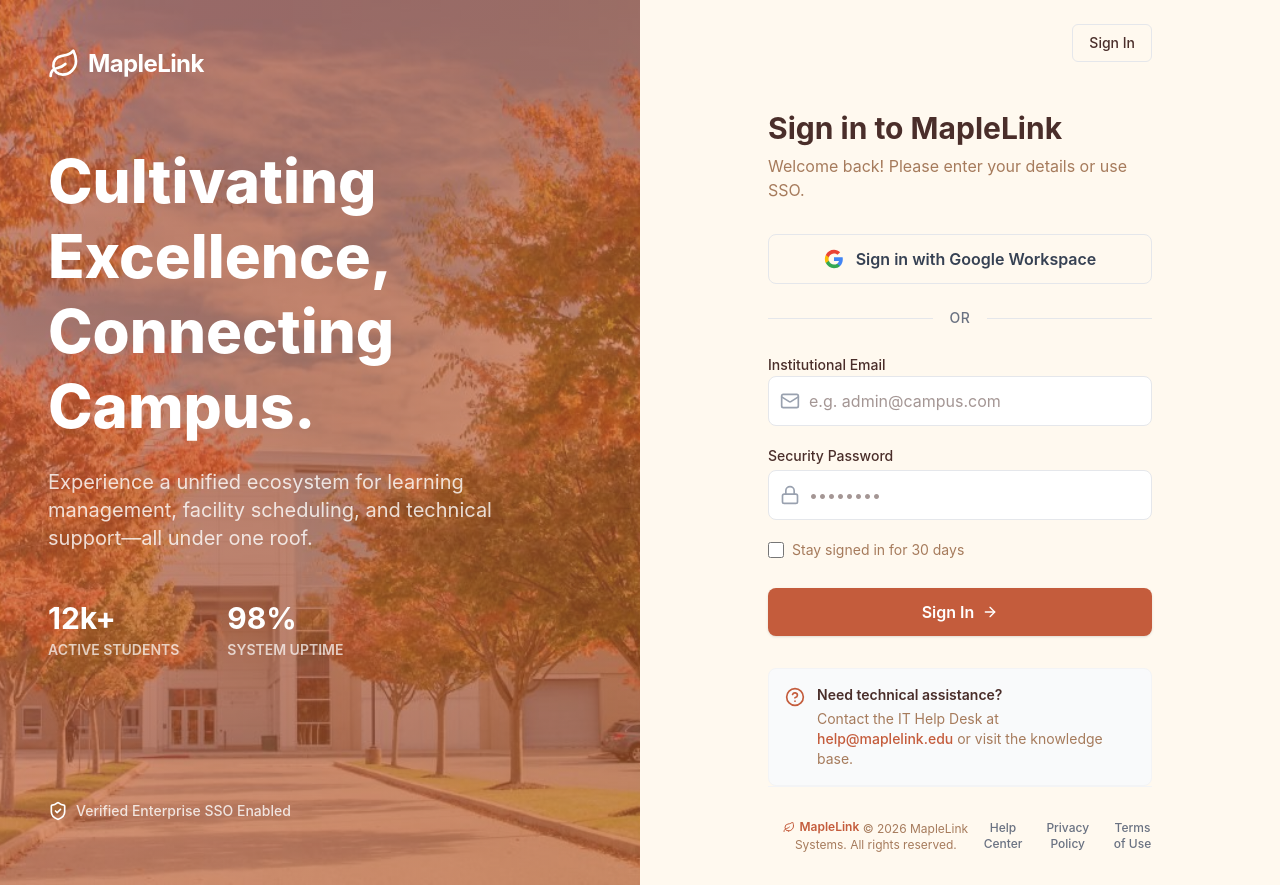
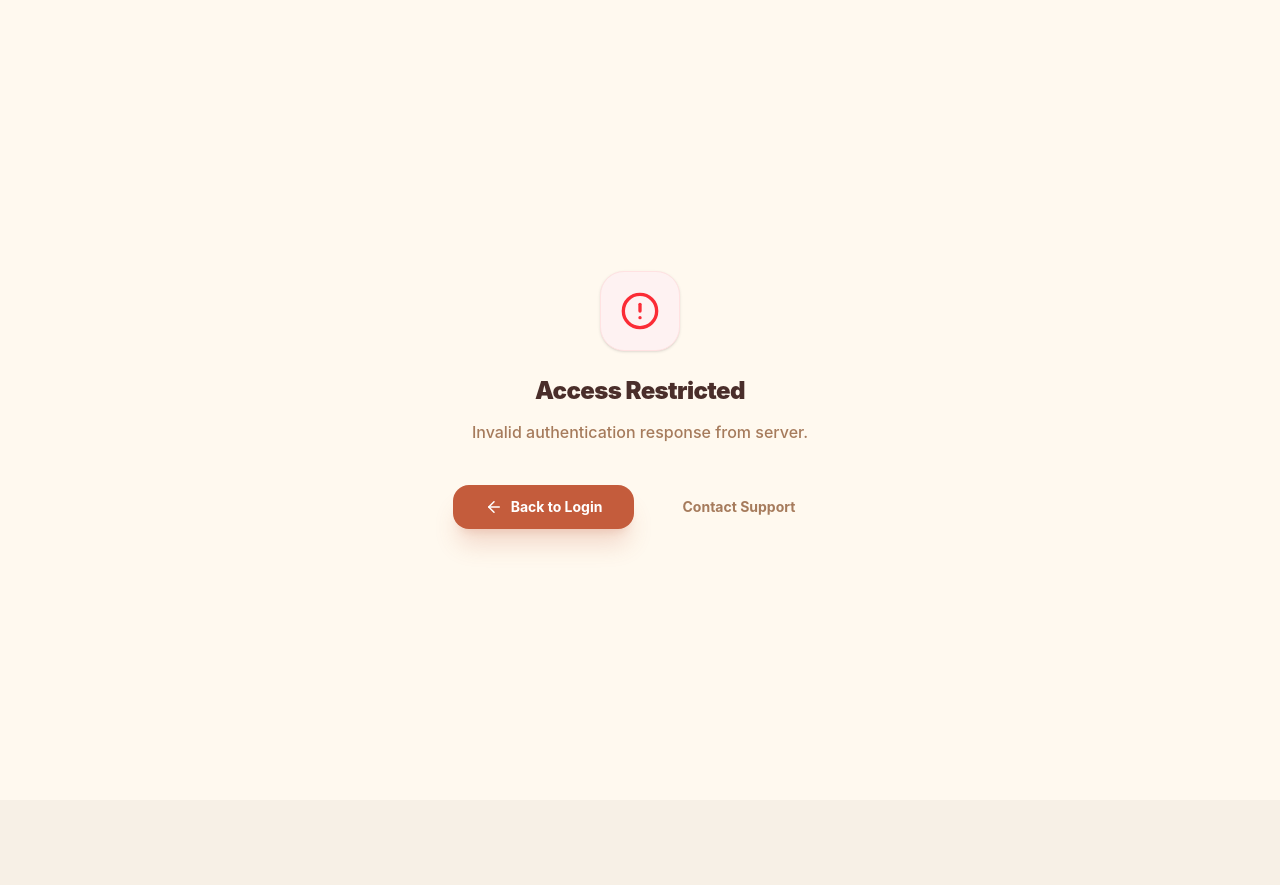
Before and after one commit to mufeezmujassir/it3030-paf-2026-smart-campus-groupXX, a React (Vite) app in the folder frontend/: page /oauth2/redirect in a window 1280 px wide. Before the commit this address led to /login. After the commit the page ends 800 px from the top, so only its background shows below. Built offline with nearby package versions, Linux system fonts and the light colour scheme; no server answers.

Commit message:
add-access-denied-page

```diff
--- a/frontend/src/pages/Login.jsx
+++ b/frontend/src/pages/Login.jsx
@@ -1,6 +1,6 @@
 import { useState, useEffect } from 'react';
 import { useAuth } from '../context/AuthContext';
-import { useLocation } from 'react-router-dom';
+import { useLocation, useNavigate } from 'react-router-dom';
 import { Leaf, Lock, Mail, ArrowRight, ShieldCheck, HelpCircle } from 'lucide-react';
 import { toast } from 'react-toastify';
 import loginBg from '../assets/loginbg.jpg';
@@ -8,18 +8,9 @@
 const Login = () => {
     const { login } = useAuth();
     const location = useLocation();
+    const navigate = useNavigate();
     const [credentials, setCredentials] = useState({ email: '', password: '' });
     const [loading, setLoading] = useState(false);
-
-    useEffect(() => {
-        const params = new URLSearchParams(location.search);
-        const error = params.get('error');
-        if (error) {
-            toast.error(error === 'Access Denied: You are not registered in the system'
-                ? 'Credential failed: You don\'t have access to login'
-                : error);
-        }
-    }, [location]);
 
     const handleChange = (e) => setCredentials({ ...credentials, [e.target.name]: e.target.value });
 
--- a/frontend/src/pages/OAuth2RedirectHandler.jsx
+++ b/frontend/src/pages/OAuth2RedirectHandler.jsx
@@ -1,19 +1,20 @@
-import { useEffect } from 'react';
+import { useEffect, useState } from 'react';
 import { useNavigate, useSearchParams } from 'react-router-dom';
 import { useAuth } from '../context/AuthContext';
 import { toast } from 'react-toastify';
-import { Leaf } from 'lucide-react';
+import { Leaf, AlertCircle, ArrowLeft } from 'lucide-react';
 
 const OAuth2RedirectHandler = () => {
     const [searchParams] = useSearchParams();
     const navigate = useNavigate();
-    const { loginFromRedirect } = useAuth(); // Need to add this to context
+    const { loginFromRedirect } = useAuth();
+    const [error, setError] = useState(null);
 
     useEffect(() => {
-        const error = searchParams.get('error');
-        if (error) {
-            toast.error(decodeURIComponent(error));
-            navigate('/login');
+        const errorParam = searchParams.get('error');
+        if (errorParam) {
+            setError(errorParam);
+            toast.error(errorParam);
             return;
         }
 
@@ -25,10 +26,40 @@
         if (token && refreshToken && role && email) {
             loginFromRedirect({ accessToken: token, refreshToken, role, email });
         } else {
-            toast.error('Invalid authentication response from server.');
-            navigate('/login');
+            const msg = 'Invalid authentication response from server.';
+            setError(msg);
+            toast.error(msg);
         }
-    }, [searchParams, navigate, loginFromRedirect]);
+    }, [searchParams, loginFromRedirect]);
+
+    if (error) {
+        return (
+            <div className="min-h-screen bg-surface flex flex-col items-center justify-center p-6 text-center">
+                <div className="w-20 h-20 bg-red-50 rounded-3xl flex items-center justify-center mb-6 border border-red-100 shadow-sm animate-in zoom-in duration-300">
+                    <AlertCircle className="w-10 h-10 text-red-500" />
+                </div>
+                <h2 className="text-2xl font-black text-text-primary tracking-tight">Access Restricted</h2>
+                <p className="text-text-secondary mt-3 max-w-md leading-relaxed font-medium">
+                    {error}
+                </p>
+                <div className="mt-10 flex flex-col sm:flex-row items-center space-y-3 sm:space-y-0 sm:space-x-4">
+                    <button
+                        onClick={() => navigate('/login')}
+                        className="flex items-center space-x-2 px-8 py-3 bg-primary text-white rounded-2xl text-sm font-bold hover:bg-primary-hover shadow-xl shadow-primary/20 transition-all hover:scale-[1.02]"
+                    >
+                        <ArrowLeft size={18} />
+                        <span>Back to Login</span>
+                    </button>
+                    <a
+                        href="mailto:[EMAIL_ADDRESS]"
+                        className="px-8 py-3 text-sm font-bold text-text-secondary hover:text-text-primary transition-colors"
+                    >
+                        Contact Support
+                    </a>
+                </div>
+            </div>
+        );
+    }
 
     return (
         <div className="min-h-screen bg-surface flex flex-col items-center justify-center">
```
Also changed, not shown: 2 other files (tests, documents, lock files or other folders).
